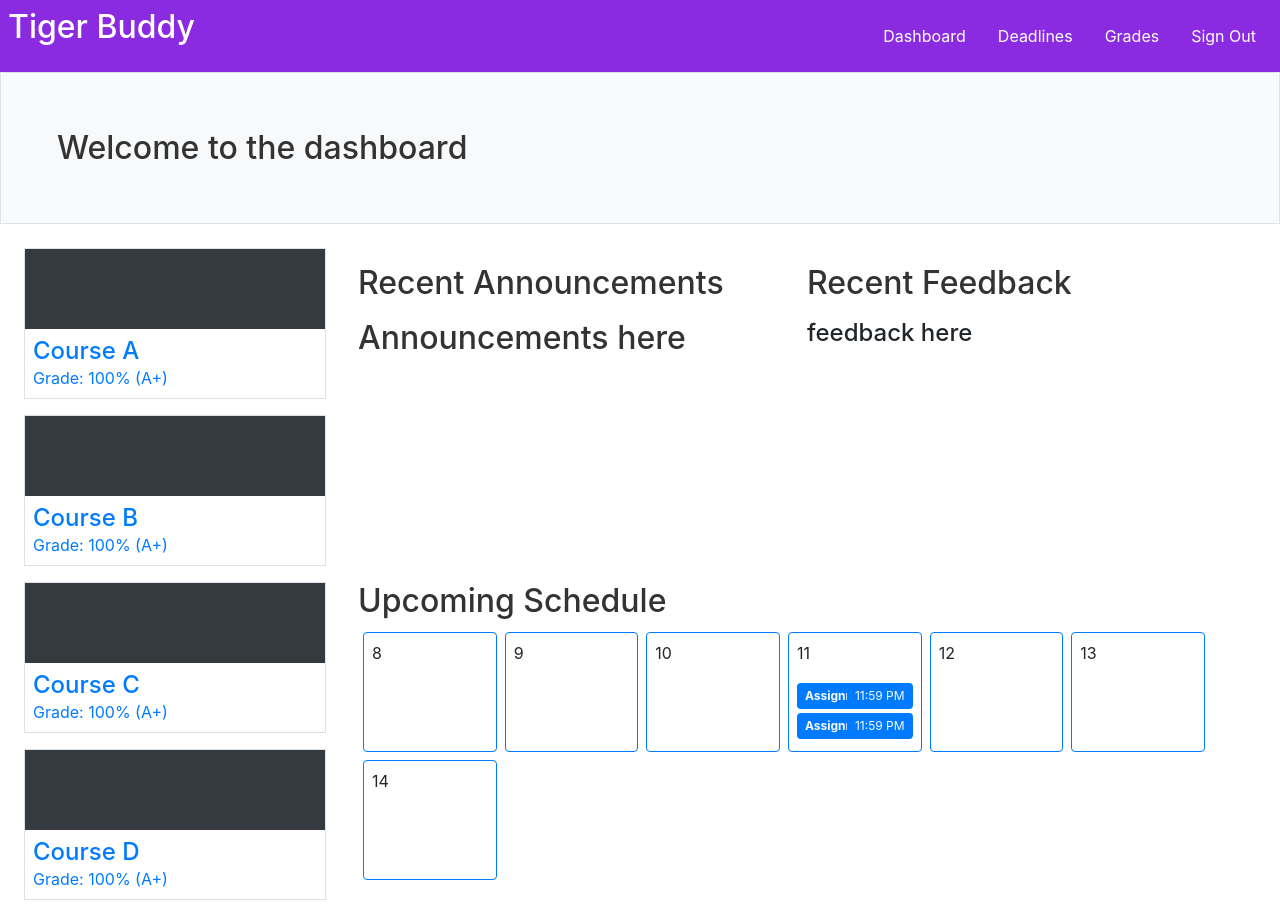
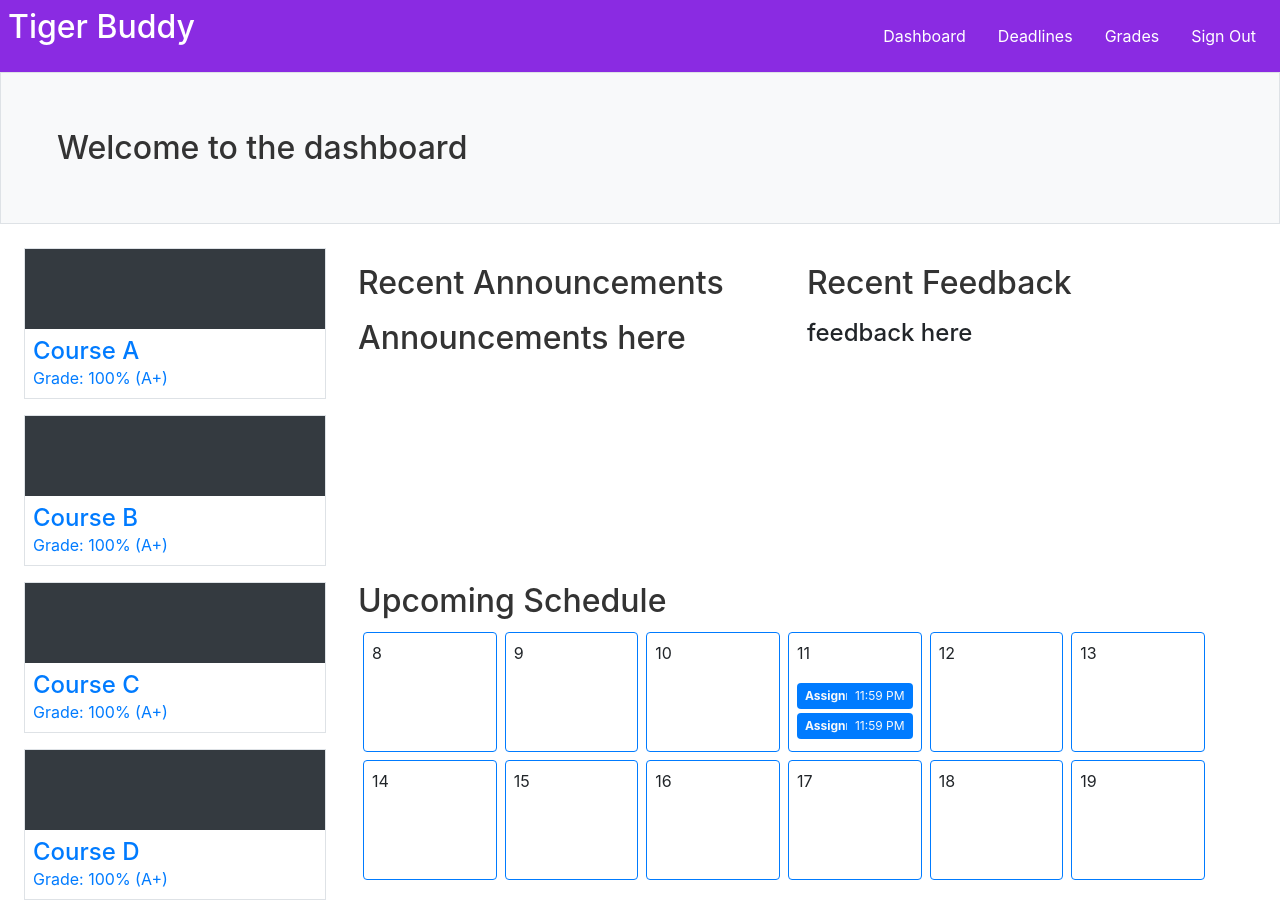
Before and after one commit to Jmaaaa/TigerBuddy, a React (Create React App) app: page /dashboard in a window 1280 px wide. Built offline with nearby package versions, Linux system fonts and the light colour scheme.

Commit message:
add more days

```diff
--- a/src/components/dashboardComponents/calendarPreview.js
+++ b/src/components/dashboardComponents/calendarPreview.js
@@ -8,7 +8,7 @@ const CalendarPreview = () => {
         // Grab assignments due on the server.
         let weekData = [];
 
-        for (let i = 0; i < 7; i++) {
+        for (let i = 0; i < 12; i++) {
             let curDay = new Date(today);
             curDay.setDate(today.getDate() + i);
             let assignments = [];
```
